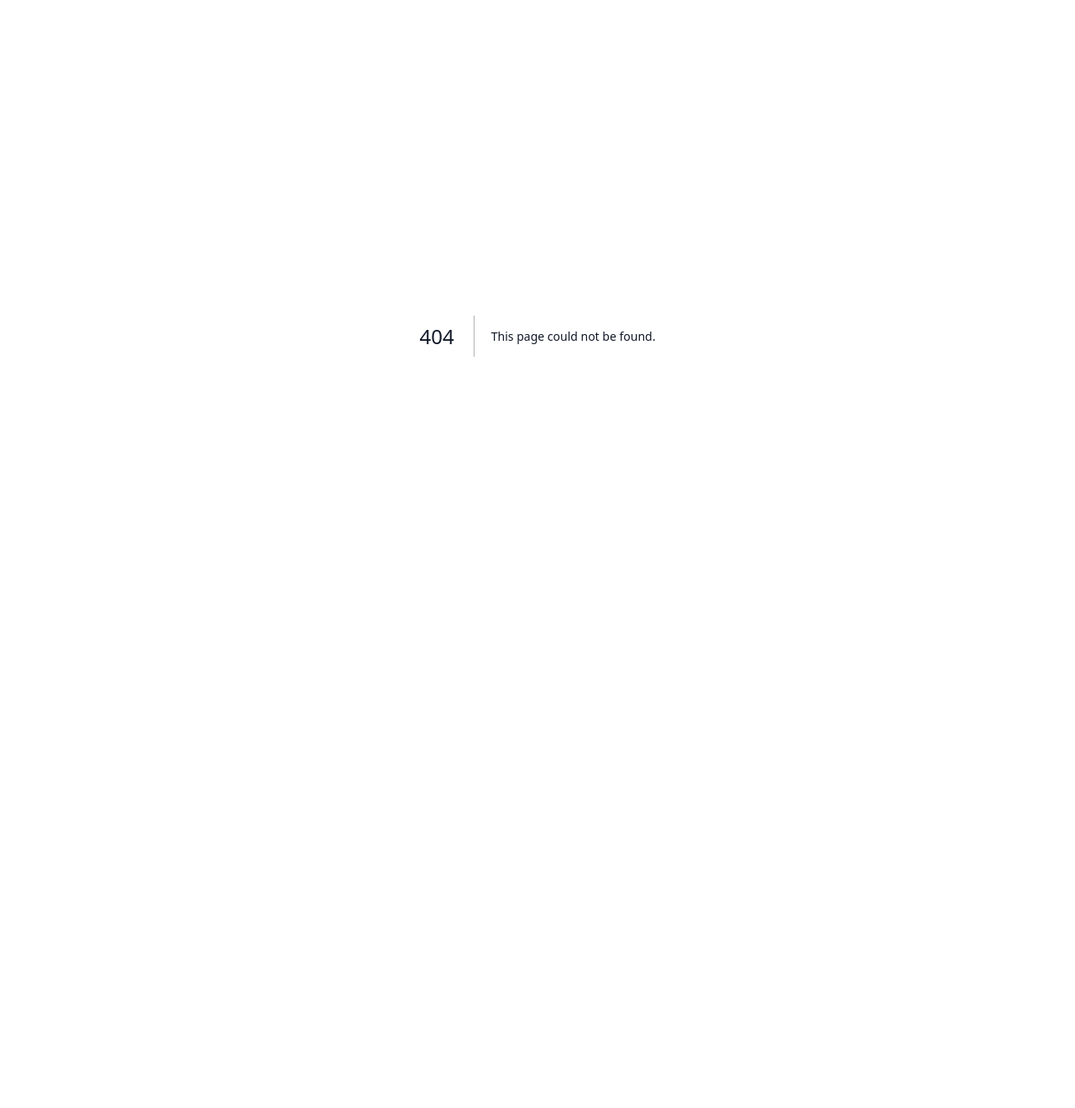
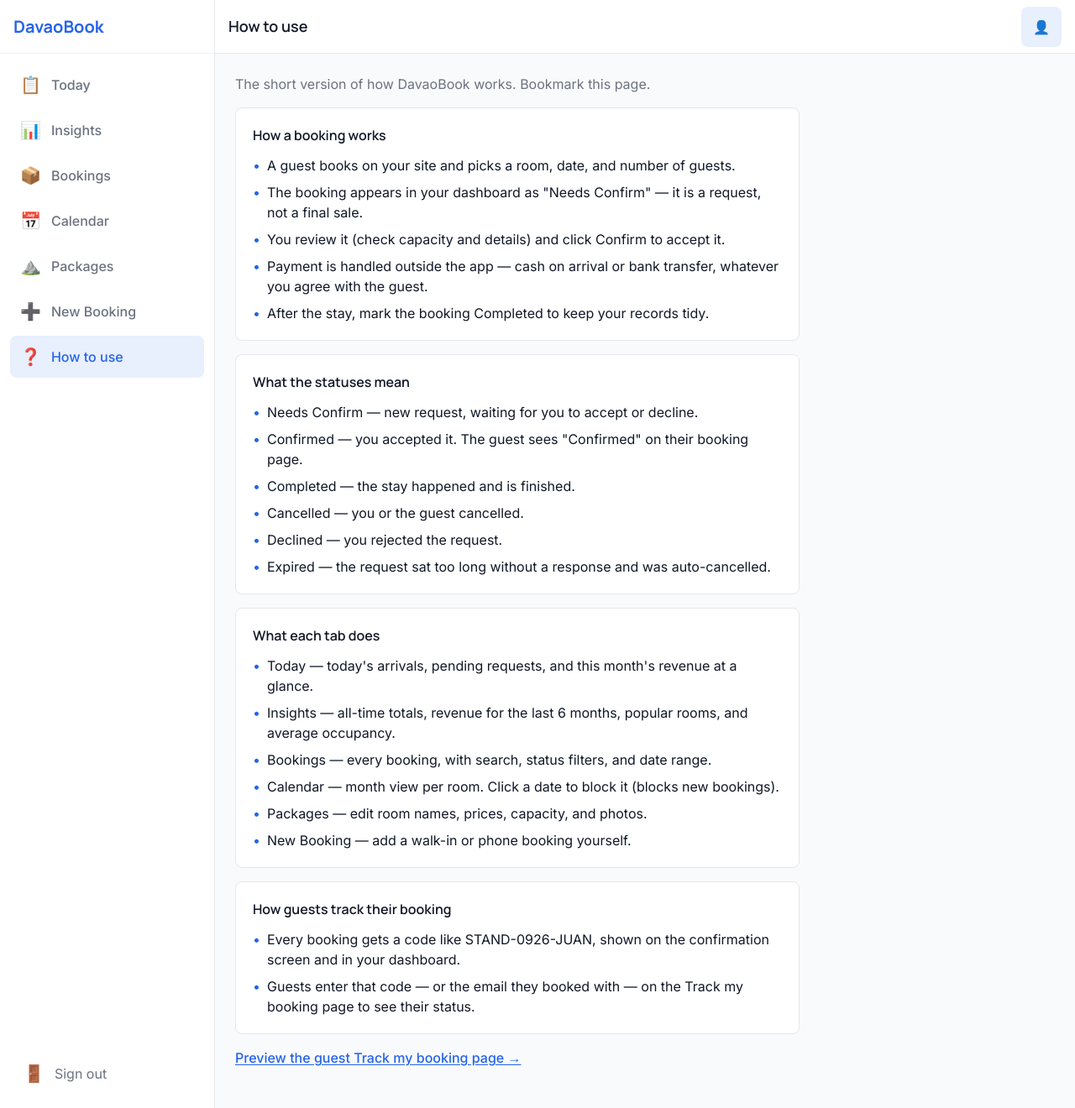
Before and after one commit to tiny-coder-2104/davaobook, a Next.js app: page /admin/help in a window 1280 px wide. Before the commit this address had no page. Shown: the whole page at 84% size. Before the commit the page ends 800 px from the top, so only its background shows below. Built offline with nearby package versions, Linux system fonts and the light colour scheme; no server answers.

Commit message:
feat(0032-0034): drop legacy Pending Payment UI, clarify insights labels (all-time vs 6-month, occupancy sub), add How to use tab

```diff
--- a/app/admin/bookings/page.tsx
+++ b/app/admin/bookings/page.tsx
@@ -12,7 +12,6 @@ type Filter = "all" | BookingStatus;
 
 const FILTERS: { key: Filter; label: string }[] = [
   { key: "all", label: "All" },
-  { key: "PENDING_PAYMENT", label: "Pending Payment" },
   { key: "PENDING_CONFIRMATION", label: "Needs Confirm" },
   { key: "CONFIRMED", label: "Confirmed" },
   { key: "CANCELLED", label: "Cancelled" },
--- /dev/null
+++ b/app/admin/help/page.tsx
@@ -0,0 +1,82 @@
+import Link from "next/link";
+
+/**
+ * /admin/help — Plain-language guide to DavaoBook for the operator.
+ * Static content, no data fetching.
+ */
+
+const SECTIONS: { title: string; items: string[] }[] = [
+  {
+    title: "How a booking works",
+    items: [
+      "A guest books on your site and picks a room, date, and number of guests.",
+      "The booking appears in your dashboard as \"Needs Confirm\" — it is a request, not a final sale.",
+      "You review it (check capacity and details) and click Confirm to accept it.",
+      "Payment is handled outside the app — cash on arrival or bank transfer, whatever you agree with the guest.",
+      "After the stay, mark the booking Completed to keep your records tidy.",
+    ],
+  },
+  {
+    title: "What the statuses mean",
+    items: [
+      "Needs Confirm — new request, waiting for you to accept or decline.",
+      "Confirmed — you accepted it. The guest sees \"Confirmed\" on their booking page.",
+      "Completed — the stay happened and is finished.",
+      "Cancelled — you or the guest cancelled.",
+      "Declined — you rejected the request.",
+      "Expired — the request sat too long without a response and was auto-cancelled.",
+    ],
+  },
+  {
+    title: "What each tab does",
+    items: [
+      "Today — today's arrivals, pending requests, and this month's revenue at a glance.",
+      "Insights — all-time totals, revenue for the last 6 months, popular rooms, and average occupancy.",
+      "Bookings — every booking, with search, status filters, and date range.",
+      "Calendar — month view per room. Click a date to block it (blocks new bookings).",
+      "Packages — edit room names, prices, capacity, and photos.",
+      "New Booking — add a walk-in or phone booking yourself.",
+    ],
+  },
+  {
+    title: "How guests track their booking",
+    items: [
+      "Every booking gets a code like STAND-0926-JUAN, shown on the confirmation screen and in your dashboard.",
+      "Guests enter that code — or the email they booked with — on the Track my booking page to see their status.",
+    ],
+  },
+];
+
+export default function AdminHelp() {
+  return (
+    <div className="space-y-4 max-w-2xl">
+      <p className="text-sm text-ink-muted">
+        The short version of how DavaoBook works. Bookmark this page.
+      </p>
+
+      {SECTIONS.map((s) => (
+        <div
+          key={s.title}
+          className="bg-surface rounded-touch border border-gray-200 p-5"
+        >
+          <h3 className="font-heading font-semibold text-ink">{s.title}</h3>
+          <ul className="mt-3 space-y-2">
+            {s.items.map((item) => (
+              <li key={item} className="flex gap-2 text-sm text-ink">
+                <span className="text-brand shrink-0">•</span>
+                {item}
+              </li>
+            ))}
+          </ul>
+        </div>
+      ))}
+
+      <Link
+        href="/track"
+        className="inline-block text-sm text-brand font-medium underline underline-offset-2 hover:text-brand-hover transition-colors"
+      >
+        Preview the guest Track my booking page →
+      </Link>
+    </div>
+  );
+}
--- a/app/admin/insights/page.tsx
+++ b/app/admin/insights/page.tsx
@@ -12,7 +12,6 @@ interface Insights {
 }
 
 const STATUS_LABELS: Record<string, string> = {
-  PENDING_PAYMENT: "Pending payment",
   PENDING_CONFIRMATION: "Needs confirm",
   CONFIRMED: "Confirmed",
   CANCELLED: "Cancelled",
@@ -22,7 +21,6 @@ const STATUS_LABELS: Record<string, string> = {
 };
 
 const STATUS_DOTS: Record<string, string> = {
-  PENDING_PAYMENT: "bg-status-pending",
   PENDING_CONFIRMATION: "bg-status-pending",
   CONFIRMED: "bg-status-confirmed",
   CANCELLED: "bg-status-cancelled",
@@ -79,15 +77,28 @@ export default function AdminInsights() {
 
   return (
     <div className="space-y-4">
-      {/* Stat cards */}
+      {/* Stat cards — all-time unless the sub says otherwise */}
       <div className="grid grid-cols-2 lg:grid-cols-4 gap-3">
         <StatCard
           label="Total revenue"
           value={`₱${data.total_revenue.toLocaleString()}`}
+          sub="Confirmed bookings, all time"
         />
-        <StatCard label="Total bookings" value={String(totalBookings)} />
-        <StatCard label="Pending" value={String(pending)} />
-        <StatCard label="Occupancy" value={`${data.occupancy_rate}%`} />
+        <StatCard
+          label="Total bookings"
+          value={String(totalBookings)}
+          sub="All time"
+        />
+        <StatCard
+          label="Pending"
+          value={String(pending)}
+          sub="Awaiting your confirmation"
+        />
+        <StatCard
+          label="Occupancy"
+          value={`${data.occupancy_rate}%`}
+          sub="Avg. how full booked stays are"
+        />
       </div>
 
       {/* Revenue by month — plain div bars, no chart lib */}
@@ -95,6 +106,9 @@ export default function AdminInsights() {
         <h3 className="font-heading font-semibold text-ink">
           Revenue by month
         </h3>
+        <p className="text-xs text-ink-muted mt-0.5">
+          Last 6 months · confirmed bookings only
+        </p>
         <div className="mt-4 space-y-3">
           {Object.entries(data.revenue_by_month).map(([month, amount]) => (
             <div key={month}>
--- a/app/admin/layout.tsx
+++ b/app/admin/layout.tsx
@@ -12,6 +12,7 @@ const NAV = [
   { href: "/admin/calendar", label: "Calendar", icon: "📅" },
   { href: "/admin/packages", label: "Packages", icon: "⛰️" },
   { href: "/admin/new-booking", label: "New Booking", icon: "➕" },
+  { href: "/admin/help", label: "How to use", icon: "❓" },
 ];
 
 /** Clears Supabase auth cookies and routes to the login screen. */
--- a/app/admin/today/page.tsx
+++ b/app/admin/today/page.tsx
@@ -14,7 +14,6 @@ type Filter = "all" | BookingStatus;
 const FILTERS: { key: Filter; label: string }[] = [
   { key: "all", label: "All" },
   { key: "PENDING_CONFIRMATION", label: "Needs Confirm" },
-  { key: "PENDING_PAYMENT", label: "Pending Payment" },
   { key: "CONFIRMED", label: "Confirmed" },
   { key: "CANCELLED", label: "Cancelled" },
 ];
```
